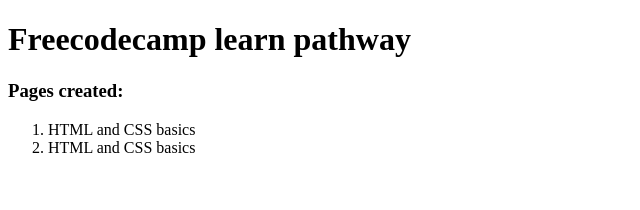
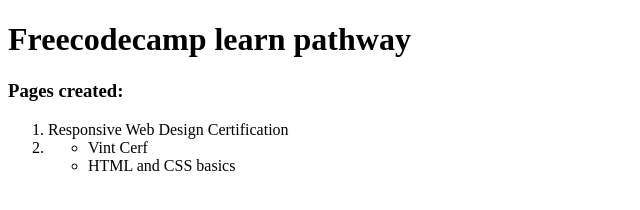
Before and after one commit to Eduardolimacesl/free-Code-Camp, a plain HTML site: page index.html in a window 1280 px wide. Shown: the whole page, without its empty margins (0-640 px from the left). Drawn offline with Linux system fonts and the light colour scheme.

Commit message:
Update index.html

```diff
--- a/index.html
+++ b/index.html
@@ -1,4 +1,3 @@
-<!DOCTYPE html>
 <!DOCTYPE html>
 <html lang="pt-BR">
 <head>
@@ -9,10 +8,17 @@
 </head>
 <body>
   <h1>Freecodecamp learn pathway</h1>
-  <h3>Pages created:</h3>
-  <ol>
-    <li>HTML and CSS basics</li>
-    <li>HTML and CSS basics</li>
-  </ol>
+  <div>
+    <h3>Pages created:</h3>
+    <ol>
+      <li>Responsive Web Design Certification</li>
+      <li>
+        <ul>
+          <li><a href="./pages/vint_cerf.html"></a>Vint Cerf</li>
+          <li>HTML and CSS basics</li>
+        </ul>
+      </li>
+    </ol>
+  </div>
 </body>
 </html>
```
Also changed, not shown: pages/vint_cerf.html (added).
